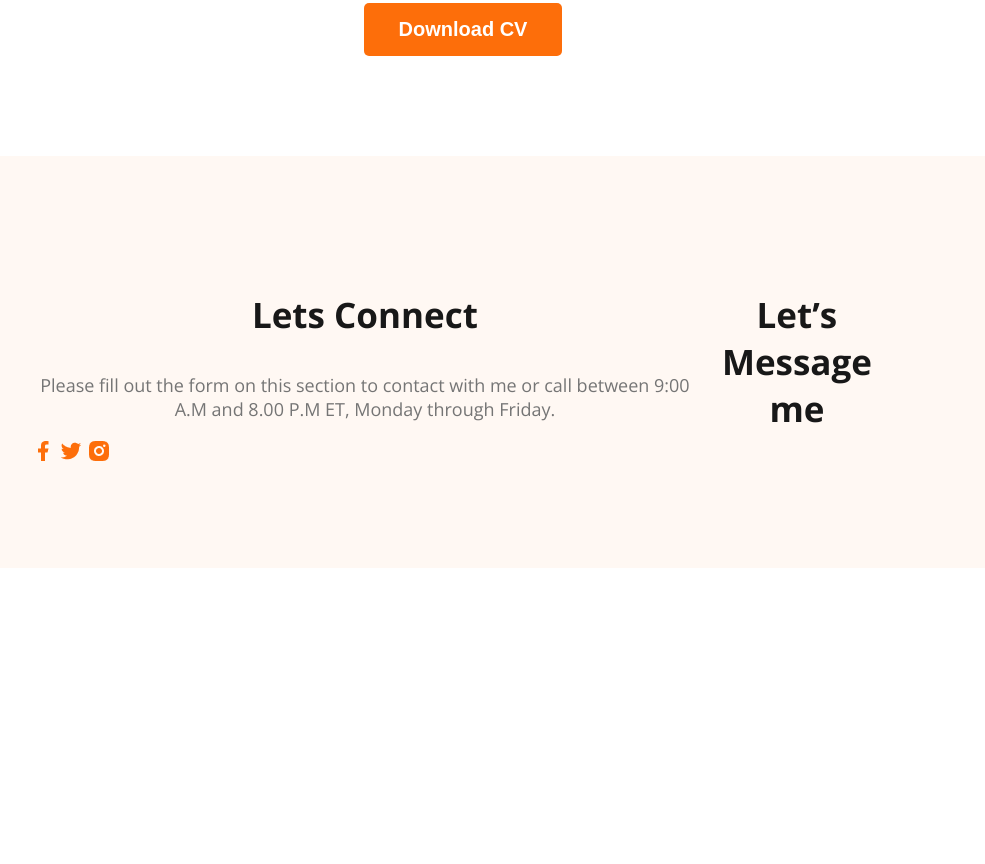
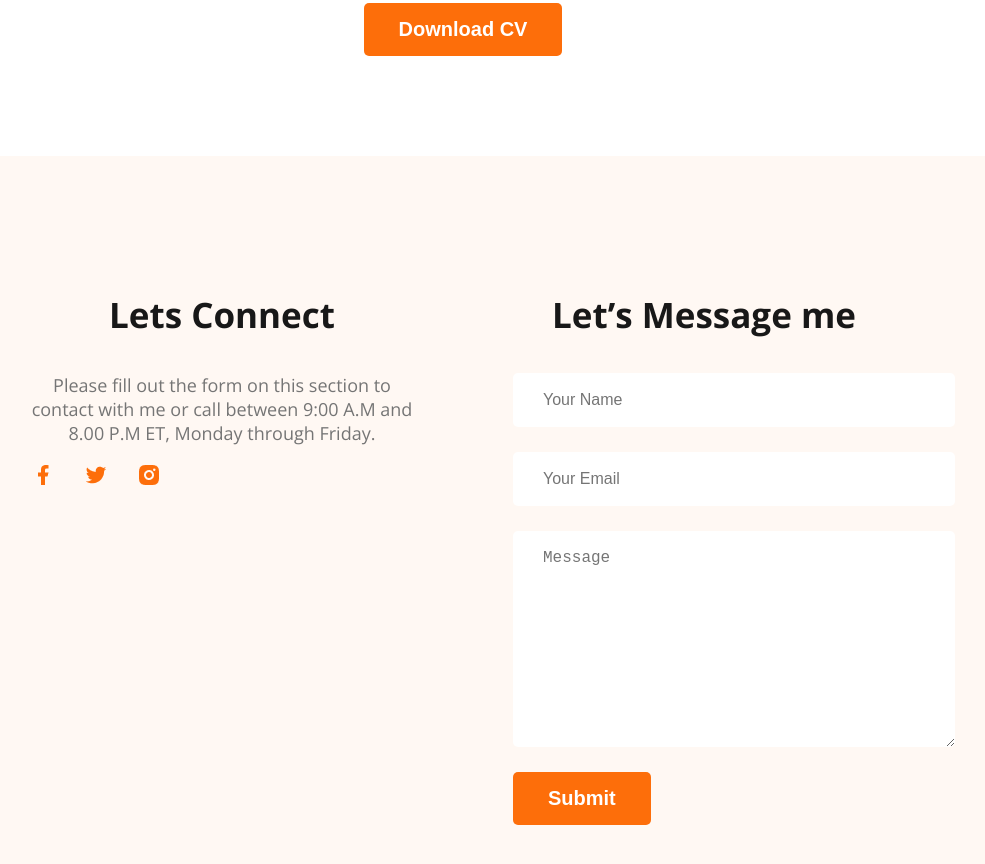
Before and after one commit to Nurunnabi87/web-developer-portfolio, a plain HTML site: page index.html in a window 1280 px wide. Shown: the part 3076-3940 px from the top of the page, without its empty margins (177-1162 px from the left). Before the commit the page ends 3652 px from the top, so only its background shows below. Drawn offline with nearby package versions, Linux system fonts and the light colour scheme.

Commit message:
Finished footer section

```diff
--- a/index.html
+++ b/index.html
@@ -203,13 +203,19 @@
           between 9:00 A.M and 8.00 P.M ET, Monday through Friday.
         </p>
         <div class="social-links">
-          <a href=""><img src="/images/icons/facebook.png" alt=""></a>
-          <a href=""><img src="/images/icons/twitter.png" alt=""></a>
-          <a href=""><img src="/images/icons/insta.png" alt=""></a>
+          <a href=""><img src="/images/icons/facebook.png" alt="" /></a>
+          <a href=""><img src="/images/icons/twitter.png" alt="" /></a>
+          <a href=""><img src="/images/icons/insta.png" alt="" /></a>
         </div>
       </div>
       <div class="footer-column">
         <h3 class="section-title">Let’s Message me</h3>
+        <form class="contact" action="">
+          <input type="text" placeholder="Your Name" />
+          <input type="email" name="" id="" placeholder="Your Email" />
+          <textarea name="" id="" placeholder="Message" cols="30" rows="10"></textarea>
+          <input class="btn-primary" type="submit" value="Submit" />
+        </form>
       </div>
     </footer>
   </body>
--- a/styles/portfolio.css
+++ b/styles/portfolio.css
@@ -179,9 +179,32 @@ main section {
   text-align: center;
 }
 
+/* footer style  */
 footer {
   display: flex;
+  gap: 100px;
   background: #fff8f3;
   margin-top: 100px;
   padding: 100px 200px;
 }
+
+.footer-column {
+  width: 50%;
+}
+
+.social-links a{
+  margin-right: 25px;
+}
+.contact input[type="text"],
+.contact input[type="email"],
+textarea {
+  display: block;
+  margin-bottom: 25px;
+  padding: 18px 30px;
+  color: #757575;
+  font-size: 16px;
+  border-radius: 5px;
+  background: #fff;
+  border: 0;
+  width: 100%;
+}
```
